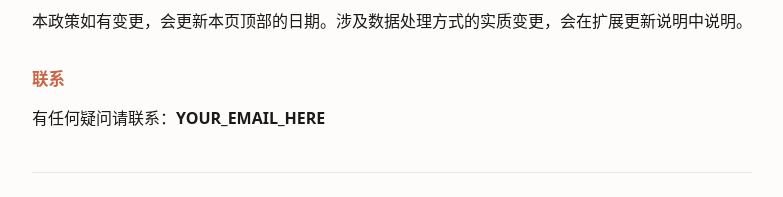
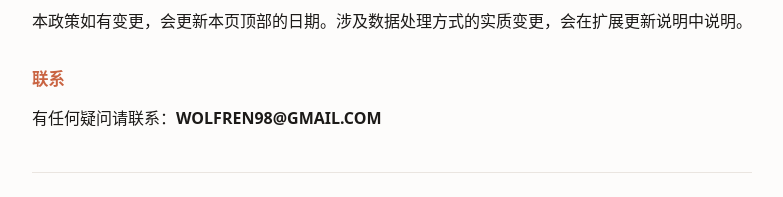
Before and after one commit to Wolfren98/entry-card-helper1.2.0, a plain HTML site: page index.html in a window 1280 px wide. Shown: the part 2708-2905 px from the top of the page, without its empty margins (248-1031 px from the left). Drawn offline with Linux system fonts and the light colour scheme.

Commit message:
Update contact email in index.html

```diff
--- a/index.html
+++ b/index.html
@@ -63,7 +63,7 @@ footer{margin-top:60px;padding-top:20px;border-top:1px solid var(--line);color:v
 <h3>变更</h3>
 <p>本政策如有变更，会更新本页顶部的日期。涉及数据处理方式的实质变更，会在扩展更新说明中说明。</p>
 <h3>联系</h3>
-<p>有任何疑问请联系：<strong>YOUR_EMAIL_HERE</strong></p>
+<p>有任何疑问请联系：<strong>WOLFREN98@GMAIL.COM</strong></p>
 <hr>
 <h2>English</h2>
 <h3>In one line</h3>
@@ -93,7 +93,7 @@ footer{margin-top:60px;padding-top:20px;border-top:1px solid var(--line);color:v
 <h3>Changes</h3>
 <p>If this policy changes, the date at the top of this page is updated. Material changes to data handling will be described in the extension's release notes.</p>
 <h3>Contact</h3>
-<p>Questions: <strong>YOUR_EMAIL_HERE</strong></p>
+<p>Questions: <strong>wolfren98@gmail.com</strong></p>
 <footer>Entry Card Helper · 入境向导 — Chrome Extension</footer>
 </div>
 </body>
```
